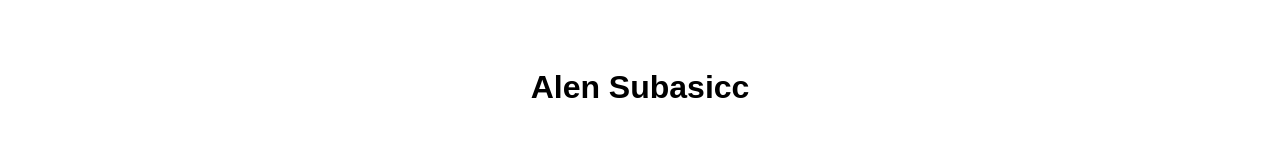
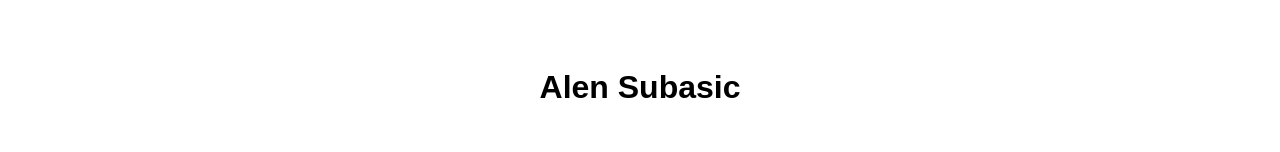
Before and after one commit to subasically/subasically.me, a Vue app: page / in a window 1280 px wide. Shown: the part 255-407 px from the top of the page. Built offline with nearby package versions, Linux system fonts and the light colour scheme.

Commit message:
undoing experiment

```diff
--- a/src/App.vue
+++ b/src/App.vue
@@ -47,7 +47,7 @@ const locales: any = {
     <img src="./assets/alen-subasic.webp" class="me" alt="Alen Subasic" />
   </header>
   <main class="flex column center-vertical center-horizontal">
-    <h1>Alen Subasicc</h1>
+    <h1>Alen Subasic</h1>
     <h2>{{ locales[browserLang]["greeting"] }}</h2>
     <p>{{ locales[browserLang]["aboutme"] }}</p>
   </main>
```
